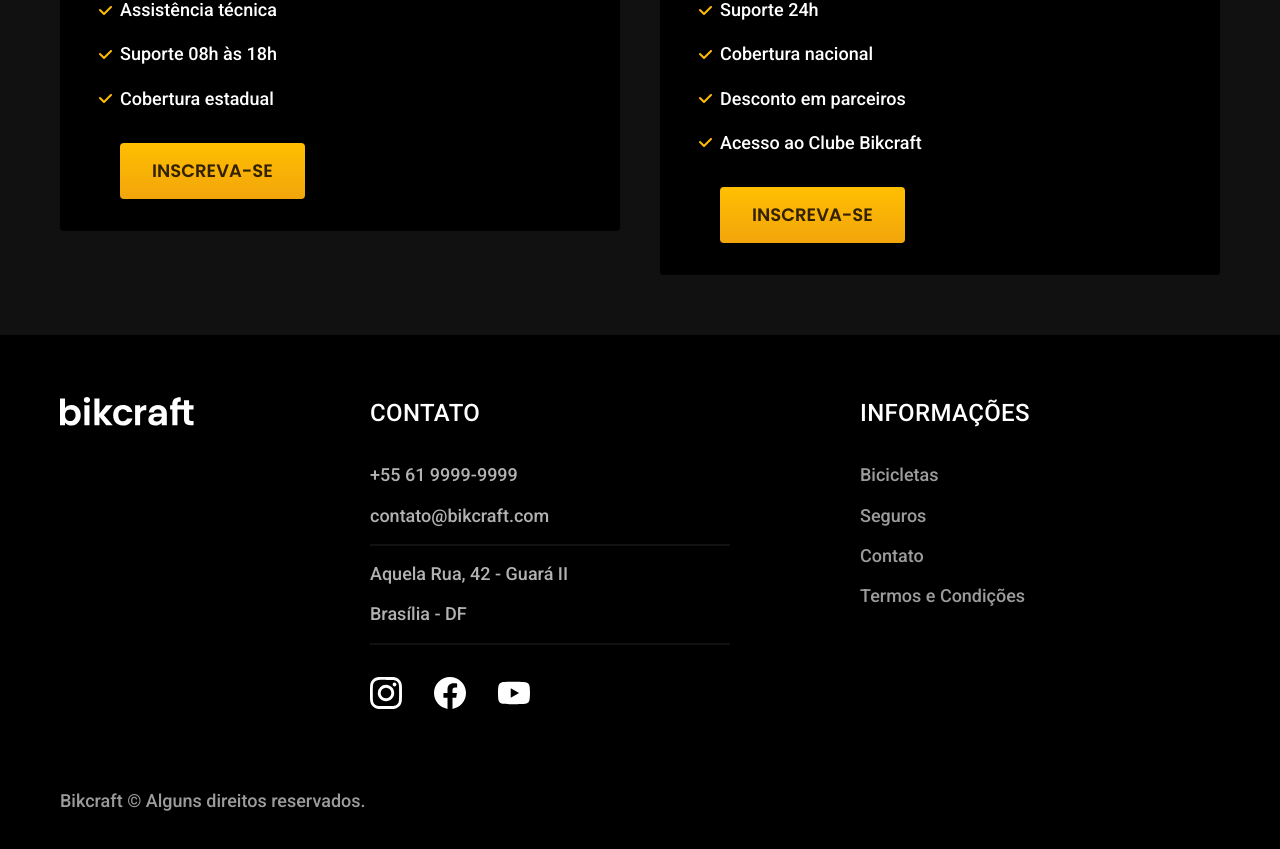
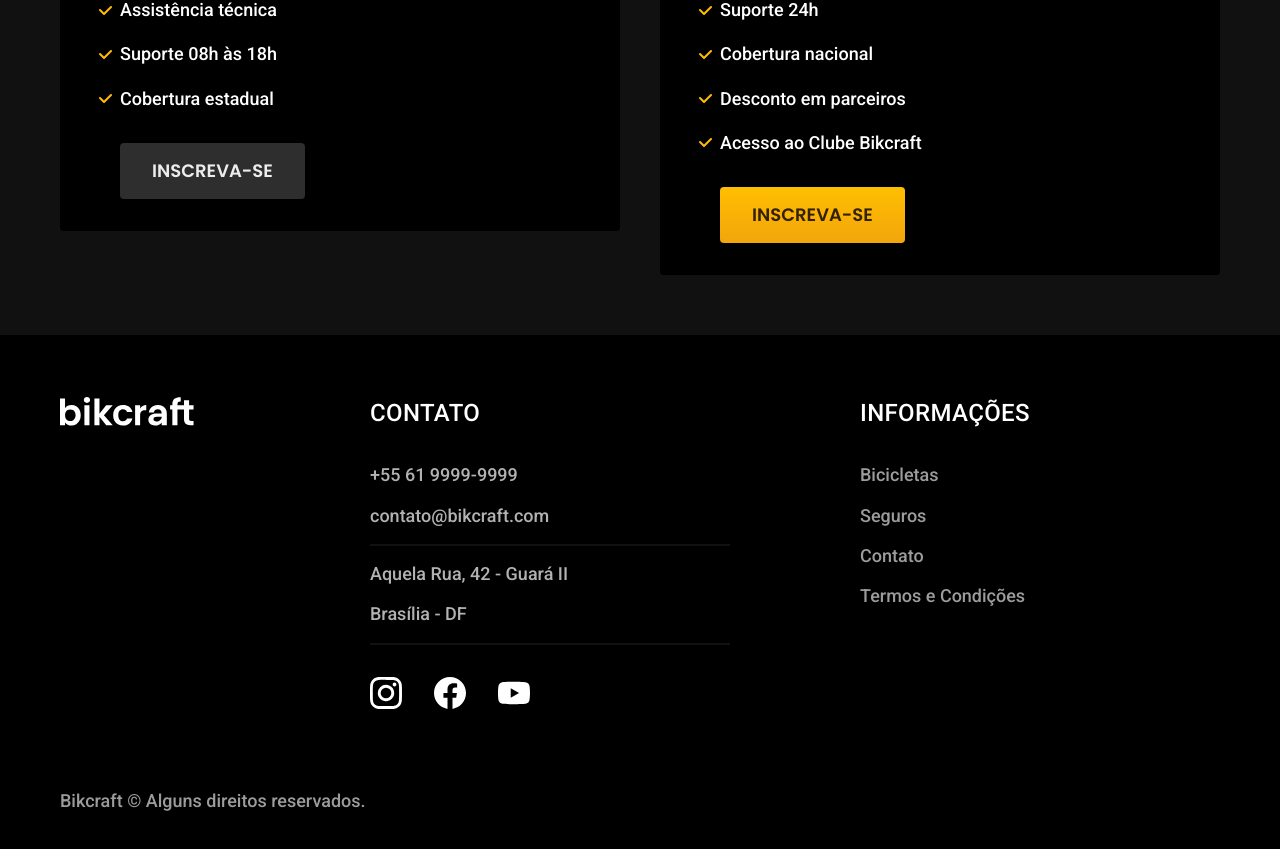
Before and after one commit to fabiof2x/bikcraft-nextjs, a Next.js app: page / in a window 1280 px wide. Shown: the part 4174-5023 px from the top of the page. Built offline with nearby package versions, Linux system fonts and the light colour scheme.

Commit message:
feat(button): secondary props and styles

```diff
--- a/src/components/Button/Button.module.scss
+++ b/src/components/Button/Button.module.scss
@@ -22,3 +22,12 @@
 .buttonContainer:hover {
   background: linear-gradient(#ffb60d, #e59317);
 }
+
+.buttonSecondary {
+  background: $color-10;
+  color: $color-2;
+
+  &:hover {
+    background: $color-9;
+  }
+}
--- a/src/components/Button/index.tsx
+++ b/src/components/Button/index.tsx
@@ -6,14 +6,21 @@ import styles from "./Button.module.scss";
 interface Props {
   children: ReactNode,
   href: string,
+  secondary?: boolean,
 }
 
 export default function Button({
   children,
-  href
+  href,
+  secondary
 }: Props) {
   return (
-    <Link href={href} className={styles.buttonContainer}>
+    <Link
+      href={href}
+      className={`
+        ${styles.buttonContainer}
+        ${secondary && styles.buttonSecondary}
+    `} >
       {children}
     </Link>
   );
--- a/src/pages/index.tsx
+++ b/src/pages/index.tsx
@@ -140,7 +140,7 @@ function HomePage() {
               <li>Suporte 08h às 18h</li>
               <li>Cobertura estadual</li>
             </ul>
-            <Button href="/orcamento">Inscreva-se</Button>
+            <Button secondary href="/orcamento">Inscreva-se</Button>
           </div>
 
           <div className={styles.insuranceItem}>
```
